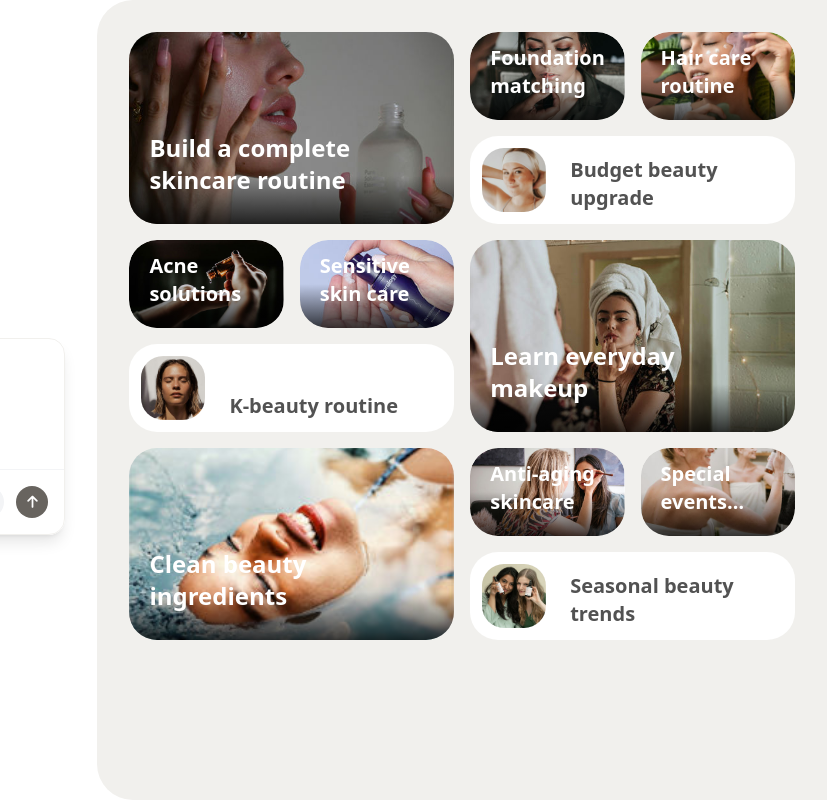
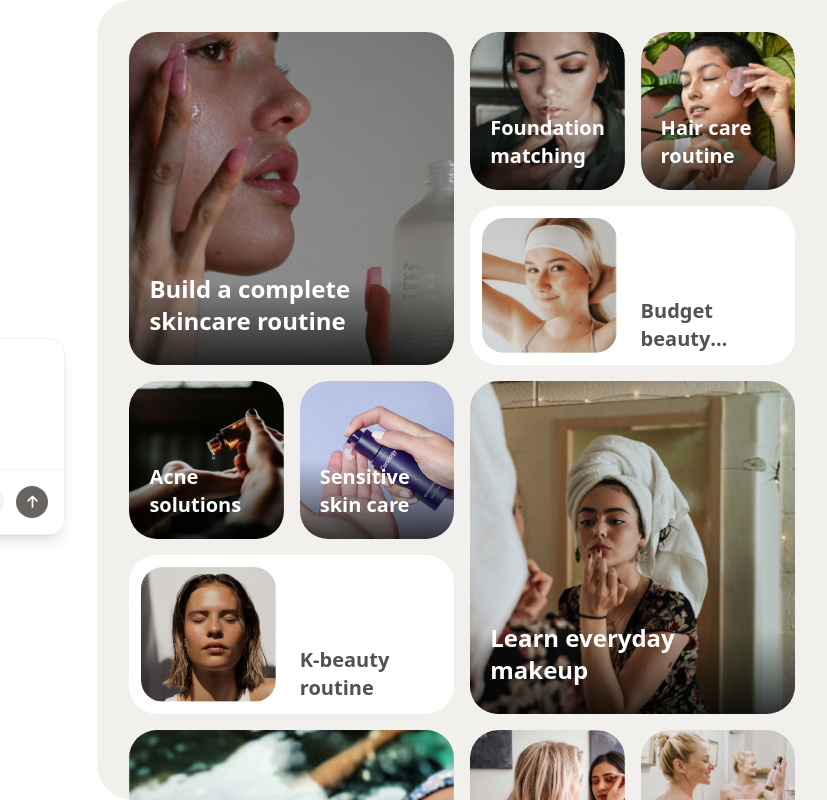
Before and after one commit to baback/beautiwise, a plain HTML site: page index.html in a window 1280 px wide. Shown: the full height of the page, 453-1280 px from the left. Drawn offline with nearby package versions, Linux system fonts and the light colour scheme.

Commit message:
Fix: Restore desktop grid layout for beauty cards while keeping mobile responsive

```diff
--- a/index.html
+++ b/index.html
@@ -139,7 +139,7 @@
 
             <!-- Right Side - Beauty Cards Grid -->
             <div class="lg:col-span-3 flex-1 h-full overflow-y-auto p-4 sm:p-6 lg:p-8 bg-[#F1F0ED] lg:rounded-l-[36px]">
-                <div class="mx-auto grid w-full max-w-[1200px] grid-cols-2 md:grid-cols-4 gap-3 sm:gap-4 auto-rows-fr">
+                <div class="mx-auto grid w-full max-w-[1200px] grid-cols-2 md:grid-cols-4 md:grid-rows-2 gap-3 md:gap-4 md:aspect-[2/1]">
 
                     <!-- Row 1: Large card (2x2) + 2 small cards (1x1) -->
                     <button class="large group @container relative col-span-2 row-span-2" onclick="usePrompt(this, 'I have combination skin with an oily T-zone and dry cheeks. Can you help me build a complete morning and evening skincare routine with specific product recommendations and the correct order to apply them?')">
@@ -187,7 +187,7 @@
 
                 </div>
 
-                <div class="mx-auto grid w-full max-w-[1200px] grid-cols-2 md:grid-cols-4 gap-3 sm:gap-4 mt-3 sm:mt-4 auto-rows-fr">
+                <div class="mx-auto grid w-full max-w-[1200px] grid-cols-2 md:grid-cols-4 md:grid-rows-2 gap-3 md:gap-4 mt-3 md:mt-4 md:aspect-[2/1]">
 
                     <!-- Row 2: 2 small cards + Large card (2x2) -->
                     <button class="small group @container col-span-1 row-span-1" onclick="usePrompt(this, 'I have acne-prone skin and want to learn about ingredients that can help clear my skin without causing irritation. What products and routine would you recommend?')">
@@ -235,7 +235,7 @@
 
                 </div>
 
-                <div class="mx-auto grid w-full max-w-[1200px] grid-cols-2 md:grid-cols-4 gap-3 sm:gap-4 mt-3 sm:mt-4 auto-rows-fr">
+                <div class="mx-auto grid w-full max-w-[1200px] grid-cols-2 md:grid-cols-4 md:grid-rows-2 gap-3 md:gap-4 mt-3 md:mt-4 md:aspect-[2/1]">
 
                     <!-- Row 3: Large card (2x2) + 2 small cards (1x1) -->
                     <button class="large group @container relative col-span-2 row-span-2" onclick="usePrompt(this, 'I want to learn about clean beauty and natural skincare ingredients. Can you help me understand which ingredients to look for and avoid, and recommend clean beauty brands?')">
@@ -390,6 +390,6 @@
     </style>
 
     <script src="scripts/waitlist-supabase.js"></script>
-    <script src="scripts/main.js?v=4"></script>
+    <script src="scripts/main.js?v=5"></script>
 </body>
 </html>
```
Also changed, not shown: 1 other file.
